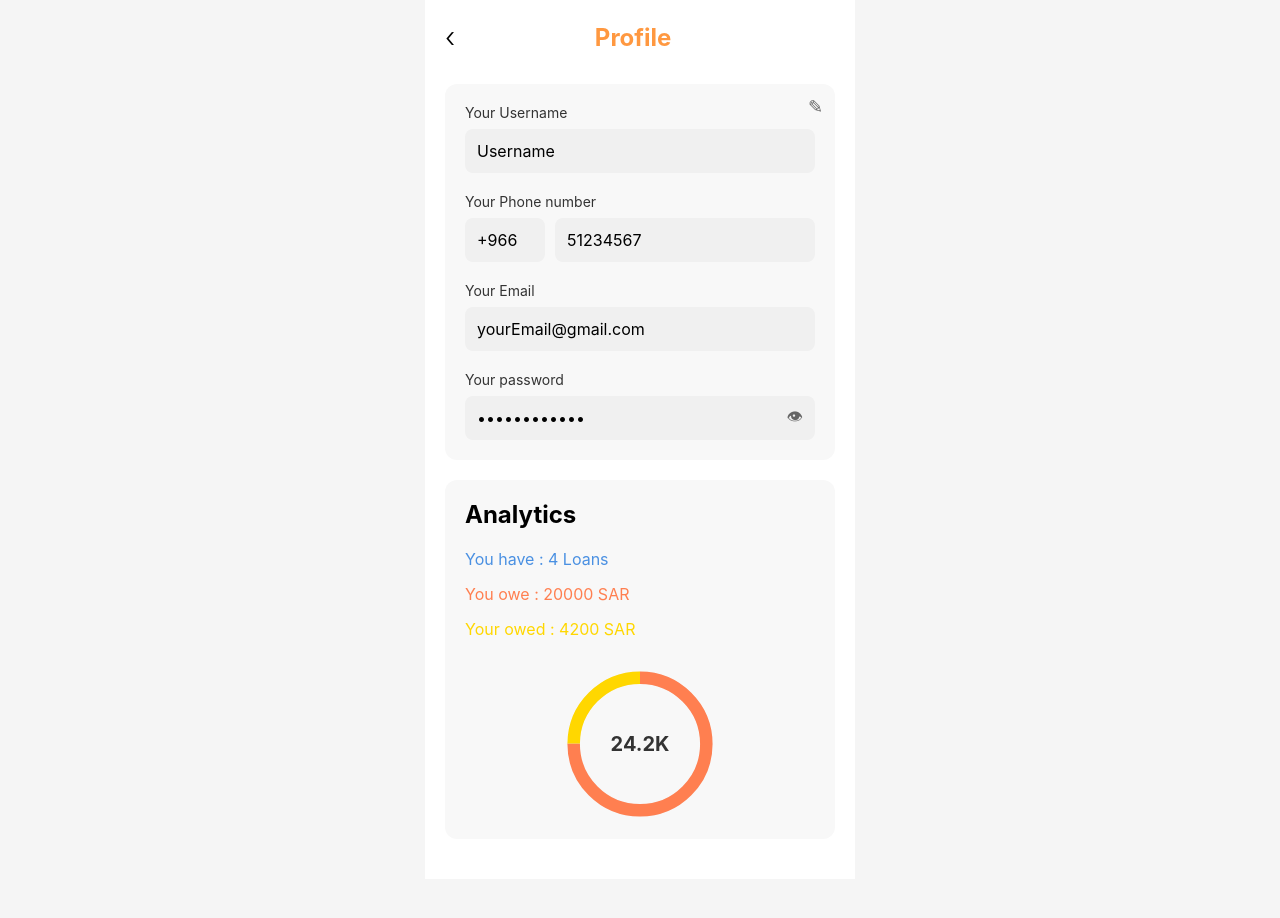
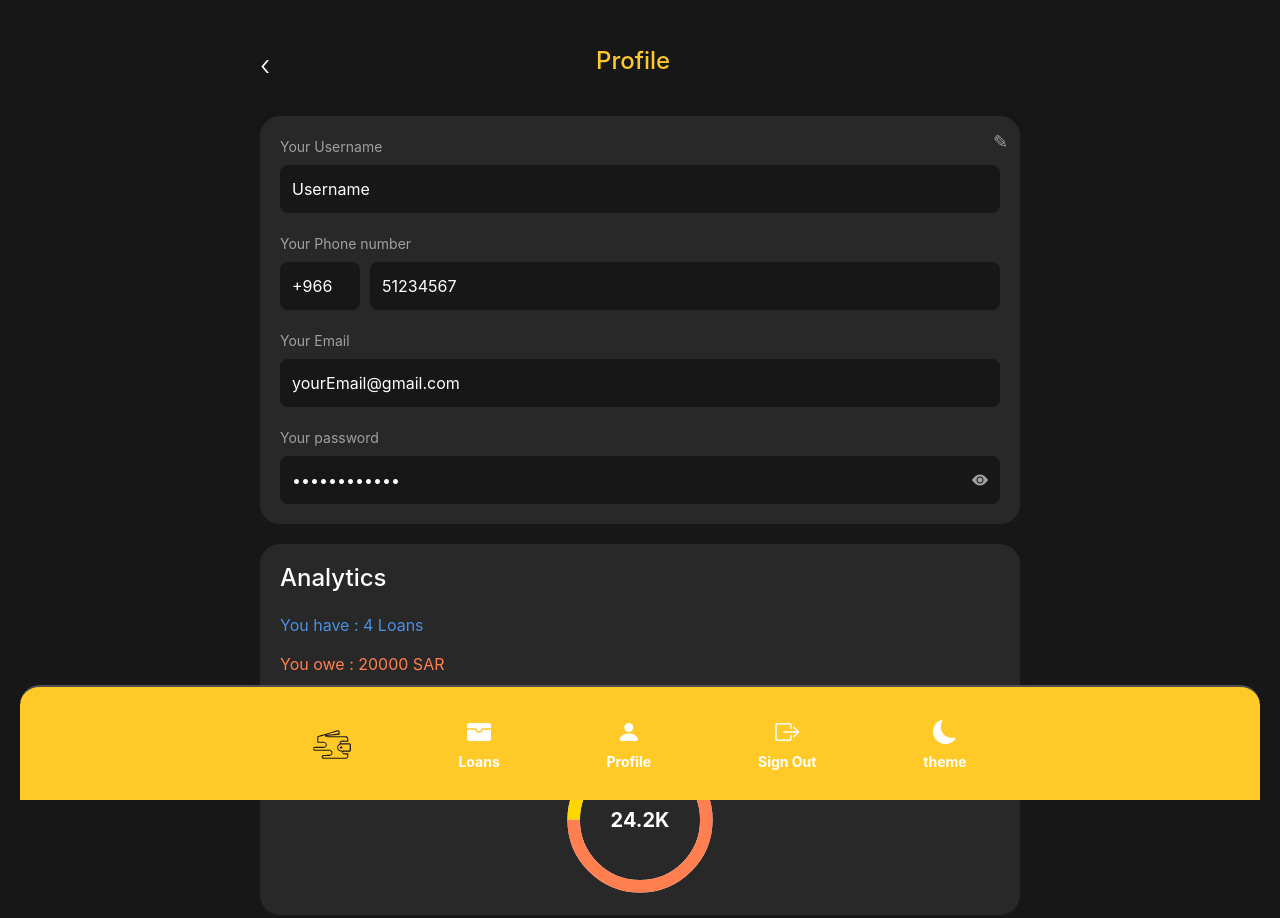
Before and after one commit to SalehAlobaylan/LoanIt-Website, a plain HTML site: page front-end/ProfilePage.html in a window 1280 px wide. Before the commit the page ends 879 px from the top, so only its background shows below. Drawn offline with nearby package versions, Linux system fonts and the light colour scheme.

Commit message:
Update ProfilePage.html

```diff
--- a/front-end/ProfilePage.html
+++ b/front-end/ProfilePage.html
@@ -4,7 +4,29 @@
     <meta charset="UTF-8">
     <meta name="viewport" content="width=device-width, initial-scale=1.0">
     <title>Profile Page</title>
+    <link href="https://cdn.jsdelivr.net/npm/bootstrap@5.3.0/dist/css/bootstrap.min.css" rel="stylesheet">
+    <link rel="stylesheet" href="https://cdn.jsdelivr.net/npm/bootstrap-icons@1.10.5/font/bootstrap-icons.css">
     <style>
+        :root {
+            --background-color: #ffffff;
+            --card-background: #fcfcfc;
+            --text-color: #000000;
+            --text-secondary-color: #717171;
+            --card-shadow: rgba(0, 0, 0, 0.1);
+            --primary-color: #ffc107;
+            --footer-border: #e0e0e0;
+        }
+
+        body.dark-mode {
+            --background-color: #171717;
+            --card-background: #282828;
+            --text-color: #ffffff;
+            --text-secondary-color: #a0a0a0;
+            --card-shadow: rgba(48, 48, 48, 0.1);
+            --primary-color: #ffca28;
+            --footer-border: #505050;
+        }
+
         * {
             margin: 0;
             padding: 0;
@@ -13,14 +35,14 @@
         }
 
         body {
-            background-color: #f5f5f5;
+            background-color: var(--background-color);
+            color: var(--text-color);
+            padding-bottom: 6rem;
         }
 
         .container {
-            max-width: 430px;
+            max-width: 800px;
             margin: 0 auto;
-            background: white;
-            min-height: 100vh;
             padding: 20px;
         }
 
@@ -32,7 +54,7 @@
         }
 
         .header h1 {
-            color: #ff9840;
+            color: var(--primary-color);
             font-size: 24px;
         }
 
@@ -42,15 +64,16 @@
             cursor: pointer;
             font-weight: 300;
             font-size: 28px;
-            color: #000;
+            color: var(--text-color);
         }
 
         .box {
-            background: #f8f8f8;
-            border-radius: 12px;
+            background: var(--card-background);
+            border-radius: 20px;
             padding: 20px;
             margin-bottom: 20px;
             position: relative;
+            box-shadow: 0 3px 8px var(--card-shadow);
         }
 
         .edit-btn {
@@ -61,7 +84,7 @@
             background: none;
             cursor: pointer;
             font-size: 18px;
-            color: #666;
+            color: var(--text-secondary-color);
             padding: 12px;
         }
 
@@ -77,16 +100,17 @@
             display: block;
             margin-bottom: 8px;
             font-size: 14px;
-            color: #333;
+            color: var(--text-secondary-color);
         }
 
         .form-group input {
             width: 100%;
             padding: 12px;
             border: none;
-            background: #f0f0f0;
+            background: var(--background-color);
             border-radius: 8px;
             font-size: 16px;
+            color: var(--text-color);
         }
 
         .phone-inputs {
@@ -102,19 +126,24 @@
             position: relative;
         }
 
+        .password-container input {
+            padding-right: 40px;
+        }
+
         .toggle-password {
             position: absolute;
             right: 12px;
             top: 50%;
             transform: translateY(-50%);
             cursor: pointer;
-            color: #666;
+            color: var(--text-secondary-color);
+            z-index: 1;
         }
 
         .analytics-title {
             font-size: 24px;
             margin-bottom: 20px;
-            color: #000;
+            color: var(--text-color);
         }
 
         .analytics-item {
@@ -125,6 +154,60 @@
         .loans { color: #4a90e2; }
         .owe { color: #ff7f50; }
         .owed { color: #ffd700; }
+
+        .footer-container {
+            position: fixed;
+            bottom: 0;
+            left: 0;
+            right: 0;
+            border-top: 2px solid var(--footer-border);
+            border-radius: 20px 20px 0 0;
+            background-color: var(--primary-color);
+            margin: 0 20px;
+            padding: 8px 0;
+        }
+
+        footer .container .d-flex {
+        align-items: center;
+        }
+
+        footer .text-center {
+        display: flex;
+        flex-direction: column;
+        align-items: center;
+        }
+
+        .img {
+            height: 2rem;
+            float: left;
+        }
+
+        footer .text-center button {
+            margin: 0;
+            font-size: 14px;
+            font-weight: bold;
+            background-color: transparent;
+            border: none;
+            color: var(--footer-text-color);
+            padding: 0;
+        }
+
+        footer .text-center i {
+            font-size: 1.5rem;
+            color: var(--footer-text-color);
+        }
+
+        footer a {
+            text-decoration: none !important;
+            color: var(--footer-text-color) !important;
+            display: flex;
+            flex-direction: column;
+            align-items: center;
+        }
+
+        footer a:hover {
+            color: var(--footer-text-color) !important;
+        }
 
         .donut-chart {
             width: 150px;
@@ -144,12 +227,12 @@
             transform: translate(-50%, -50%);
             font-size: 20px;
             font-weight: bold;
-            color: #333;
+            color: var(--text-color);
         }
     </style>
 </head>
-<body>
-    <div class="container">
+<body class="dark-mode">
+    <div class="container mt-4">
         <div class="header">
             <button class="back-btn">‹</button>
             <h1>Profile</h1>
@@ -180,7 +263,7 @@
                 <label>Your password</label>
                 <div class="password-container">
                     <input type="password" value="************" readonly>
-                    <span class="toggle-password">👁</span>
+                    <i class="bi bi-eye-fill toggle-password"></i>
                 </div>
             </div>
         </div>
@@ -201,5 +284,63 @@
             </div>
         </div>
     </div>
+
+    <!-- Footer Navigation -->
+    <footer class="footer-container">
+        <div class="container">
+            <div class="d-flex justify-content-around">
+                <div class="text-center">
+                    <img class="img" src="./resources/TNMWCH01.svg" alt="Logo">
+                </div>
+                <div class="text-center">
+                    <a href="#loans">
+                        <i class="bi bi-wallet-fill"></i>
+                        <button type="button" class="btn">Loans</button>
+                    </a>
+                </div>
+                <div class="text-center">
+                    <a href="#profile">
+                        <i class="bi bi-person-fill"></i>
+                        <button type="button" class="btn">Profile</button>
+                    </a>
+                </div>
+                <div class="text-center">
+                    <a href="#signout">
+                        <i class="bi bi-box-arrow-right"></i>
+                        <button type="button" id="signout" class="btn">Sign Out</button>
+                    </a>
+                </div>
+                <div class="text-center">
+                    <i id="themeIcon" class="bi bi-moon-fill"></i>
+                    <button type="button" id="toggleDarkMode" class="btn">theme</button>
+                </div>
+            </div>
+        </div>
+    </footer>
+
+    <script>
+        const toggleDarkMode = document.getElementById('toggleDarkMode');
+        const themeIcon = document.getElementById('themeIcon');
+        const togglePassword = document.querySelector('.toggle-password');
+        const passwordInput = document.querySelector('input[type="password"]');
+
+        toggleDarkMode.addEventListener('click', () => {
+            document.body.classList.toggle('dark-mode');
+            if (document.body.classList.contains('dark-mode')) {
+                themeIcon.classList.replace('bi-moon-fill', 'bi-sun-fill');
+            } else {
+                themeIcon.classList.replace('bi-sun-fill', 'bi-moon-fill');
+            }
+        });
+
+        togglePassword.addEventListener('click', () => {
+            const type = passwordInput.getAttribute('type') === 'password' ? 'text' : 'password';
+            passwordInput.setAttribute('type', type);
+            togglePassword.classList.toggle('bi-eye-fill');
+            togglePassword.classList.toggle('bi-eye-slash-fill');
+        });
+    </script>
+
+    <script src="https://cdn.jsdelivr.net/npm/bootstrap@5.3.0/dist/js/bootstrap.bundle.min.js"></script>
 </body>
 </html>
```
